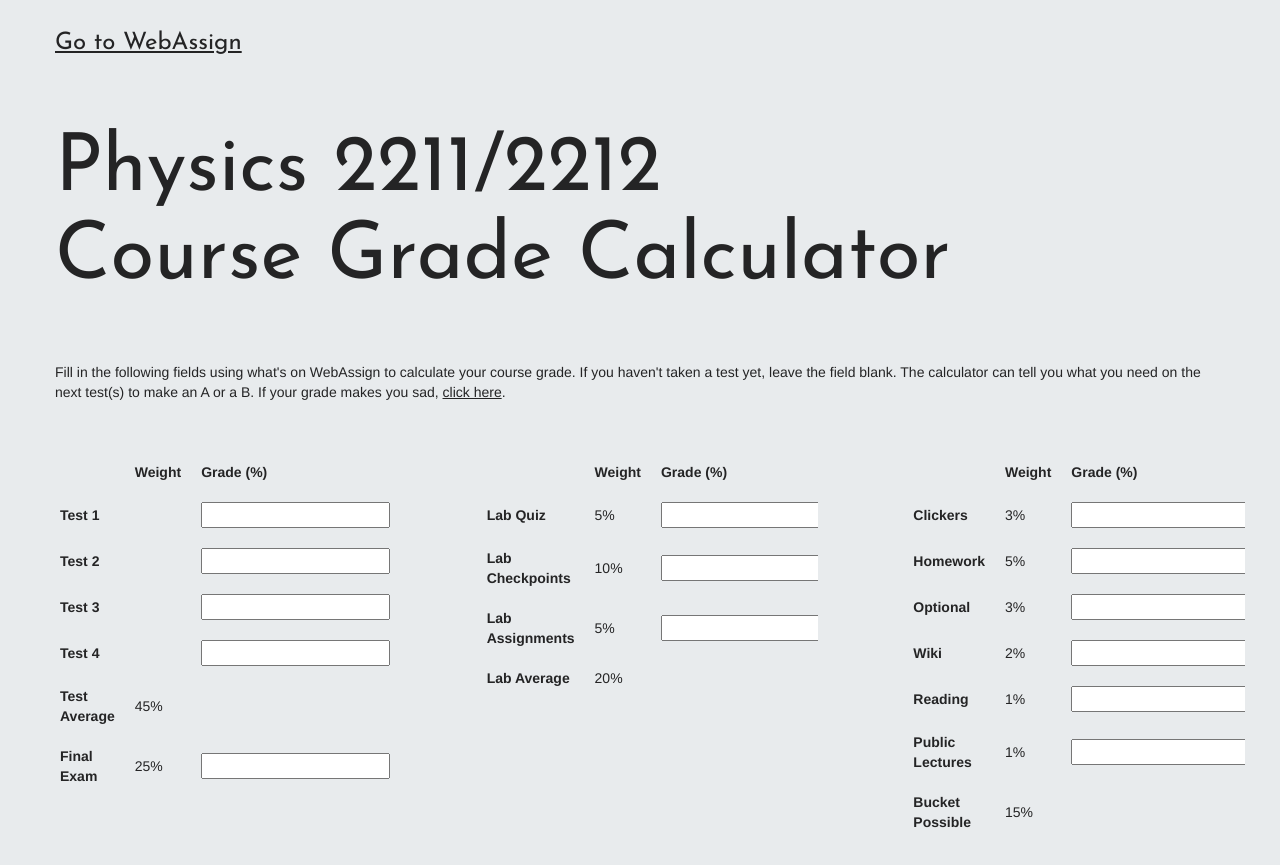
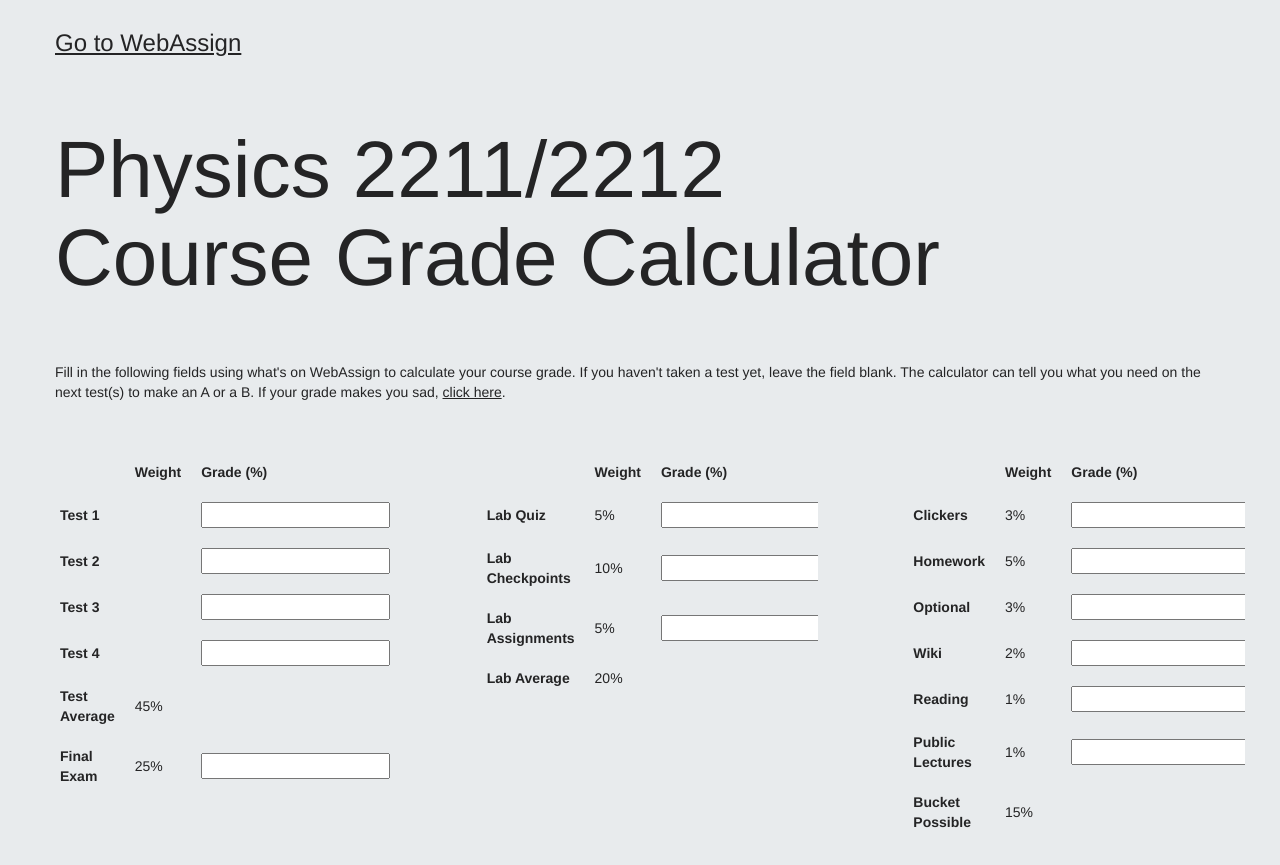
Before and after one commit to whatsmygrade/whatsmygrade.github.io, a plain HTML site: page index.html in a window 1280 px wide. Shown: the top 865 px of the page. Drawn offline with Linux system fonts and the light colour scheme.

Commit message:
changed font

```diff
--- a/index.html
+++ b/index.html
@@ -9,7 +9,7 @@
 
 	<link rel="stylesheet" type="text/css" href="./css/bootstrap.min.css">
 	<link rel="stylesheet" type="text/css" href="style.css">
-	<link rel="stylesheet" href="./css/animate.min.css"><link rel="stylesheet" href="./css/font-awesome.min.css"><link href='https://fonts.googleapis.com/css?family=Josefin+Sans&subset=latin,latin-ext' rel='stylesheet' type='text/css'>
+	<link rel="stylesheet" href="./css/animate.min.css"><link rel="stylesheet" href="./css/font-awesome.min.css">
 
 	<script src="./js/jquery-2.1.0.min.js"></script>
 	<script src="./js/bootstrap.min.js"></script>
--- a/style.css
+++ b/style.css
@@ -112,10 +112,13 @@ a,button{outline: none!important;} /* Prevent ugly blue glow on chrome and safar
 
 /* Bloc text custom styling */
 #bloc-0 h3 {
-    font-family:'Josefin Sans';
+    font-weight: 300;
+
 }
 #bloc-0 a, #bloc-2 a {
     color:#242425!important;
+}
+#bloc-0 a, #bloc-2 a {
     text-decoration: underline;
 }
 #bloc-0 a:hover, #bloc-2 a:hover {
@@ -123,11 +126,9 @@ a,button{outline: none!important;} /* Prevent ugly blue glow on chrome and safar
 }
 #bloc-1 h1{
 	font-weight: 100;
-	font-family: 'Josefin Sans';
 	font-size: 80px;
 }
 #bloc-1 h3{
-	font-family: 'Josefin Sans';
 	font-size: 30px;
 }
 
```
Also changed, not shown: 1 other file.
